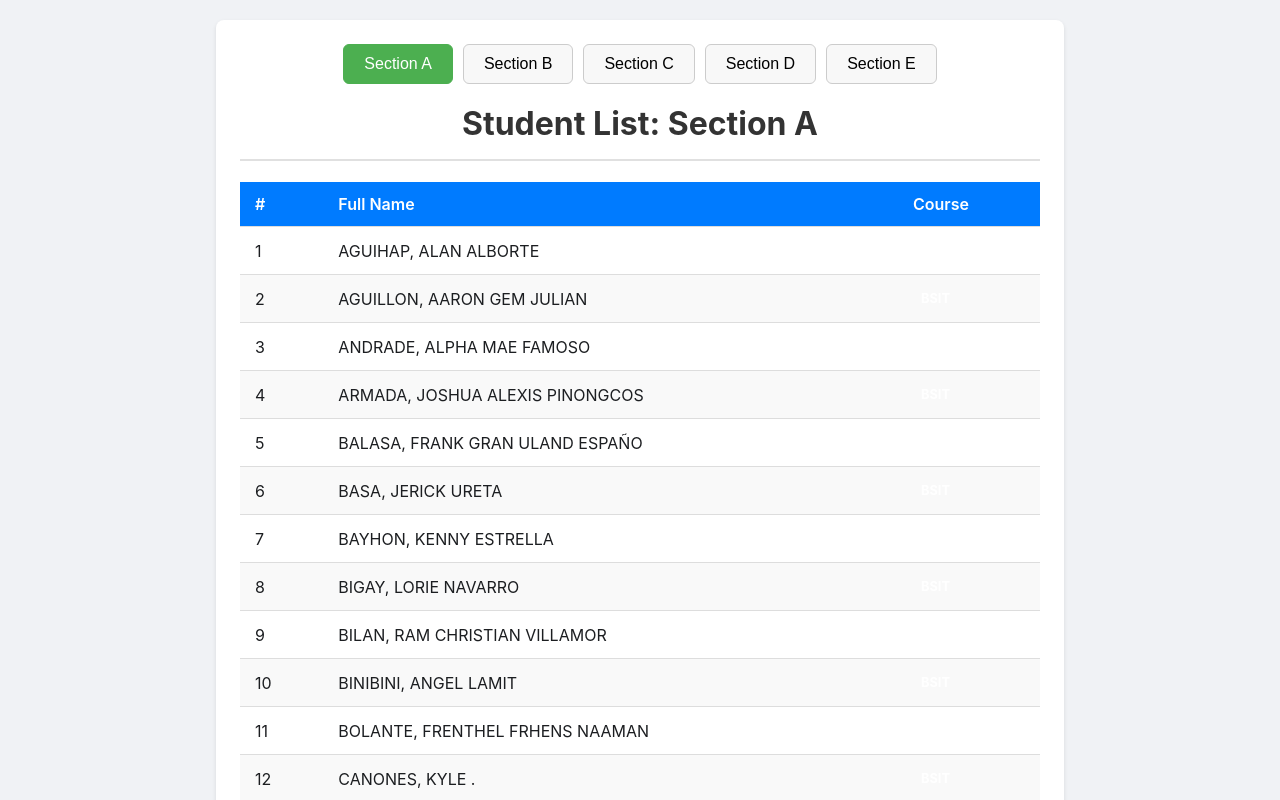
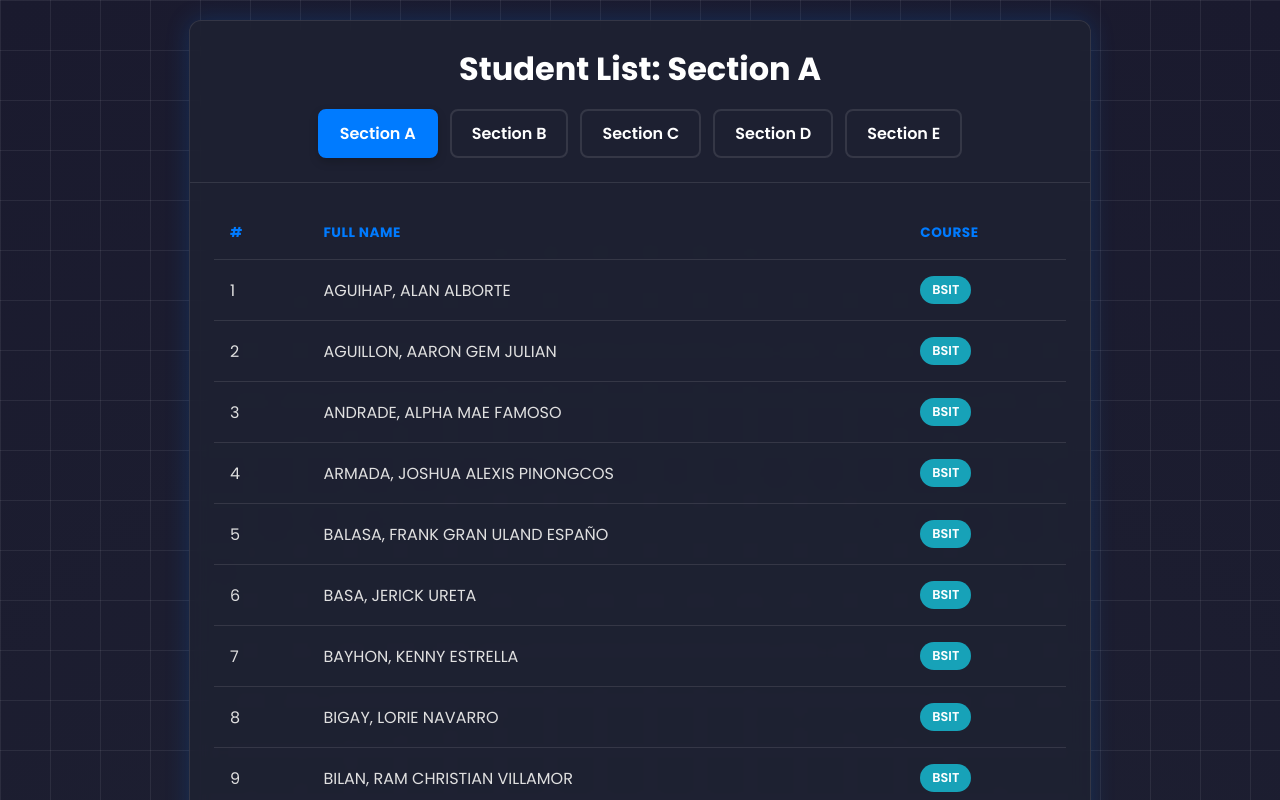
Before and after one commit to Kaizn16/CCS-First-Year-Student-List-A-Y-2025-2026, a plain HTML site: page index.html in a window 1280 px wide. Shown: the top 800 px of the page. Drawn offline with Linux system fonts and the light colour scheme.

Commit message:
Update design

```diff
--- a/index.html
+++ b/index.html
@@ -3,12 +3,15 @@
 <head>
     <meta charset="UTF-8">
     <meta name="viewport" content="width=device-width, initial-scale=1.0">
+    <link href="https://fonts.googleapis.com/css2?family=Poppins:wght@400;600;700&display=swap" rel="stylesheet">
     <link rel="stylesheet" href="styles.css">
     <title>BSIT & BSCS 1 - Student Lists</title>
 </head>
 <body>
 
     <div class="container">
+        <div class="header">
+            <h1 id="section-title">Student List: Section A</h1>
             <div class="section-selector">
                 <button id="btn-secA" class="active">Section A</button>
                 <button id="btn-secB">Section B</button>
@@ -16,7 +19,8 @@
                 <button id="btn-secD">Section D</button>
                 <button id="btn-secE">Section E</button>
             </div>
-        <h1 id="section-title">Student List: Section A</h1>
+        </div>
+        <div class="table-container">
             <table class="student-table">
                 <thead>
                     <tr>
@@ -29,6 +33,7 @@
                 </tbody>
             </table>
         </div>
+    </div>
 
     <script src="script.js"></script>
 </body>
--- a/script.js
+++ b/script.js
@@ -22,9 +22,9 @@ fetch('students.json')
                 const row = document.createElement('tr');
                 const courseClass = student.course.toLowerCase() === 'bsit' ? 'bsit' : 'bscs';
                 row.innerHTML = `
-                    <td>${index + 1}</td>
-                    <td>${student.lastName}, ${student.firstName} ${student.middleName}</td>
-                    <td><span class="course-tag ${courseClass}">${student.course}</span></td>
+                    <td data-label="#">${index + 1}</td>
+                    <td data-label="Full Name">${student.lastName}, ${student.firstName} ${student.middleName || ''}</td>
+                    <td data-label="Course"><span class="course-tag ${courseClass}">${student.course}</span></td>
                 `;
                 listContainer.appendChild(row);
             });
--- a/styles.css
+++ b/styles.css
@@ -1,100 +1,199 @@
-/* Basic Styling */
+:root {
+    --primary-color: #007bff;
+    --primary-hover-color: #0056b3;
+    --background-color-start: #1f2233;
+    --background-color-end: #1a1a2e;
+    --grid-line-color: rgba(255, 255, 255, 0.07);
+    --container-bg: rgba(31, 34, 51, 0.8);
+    --text-color: #e0e0e0;
+    --header-color: #ffffff;
+    --border-color: rgba(255, 255, 255, 0.1);
+    --shadow-color: rgba(0, 123, 255, 0.2);
+    --hover-bg-color: rgba(255, 255, 255, 0.05);
+    --tag-bsit-bg: #17a2b8;
+    --tag-bscs-bg: #dc3545;
+    --font-family: 'Poppins', sans-serif;
+}
+
 body {
-    font-family: -apple-system, BlinkMacSystemFont, "Segoe UI", Roboto, Helvetica, Arial, sans-serif;
-    background-color: #f0f2f5;
-    color: #1c1e21;
+    font-family: var(--font-family);
+    color: var(--text-color);
     margin: 0;
     padding: 20px;
     display: flex;
     justify-content: center;
+    align-items: flex-start;
+    min-height: 100vh;
+
+    background-color: var(--background-color-end);
+    background-image:
+
+        linear-gradient(var(--grid-line-color) 1px, transparent 1px),
+        linear-gradient(90deg, var(--grid-line-color) 1px, transparent 1px),
+
+        radial-gradient(circle at center, var(--background-color-start) 0%, var(--background-color-end) 100%);
+    background-size: 50px 50px, 50px 50px, cover;
 }
+
 
 .container {
     width: 100%;
-    max-width: 800px;
-    background-color: #ffffff;
-    border-radius: 8px;
-    box-shadow: 0 2px 4px rgba(0, 0, 0, 0.1);
-    padding: 24px;
+    max-width: 900px;
+    background-color: var(--container-bg);
+    border: 1px solid var(--border-color);
+    border-radius: 12px;
+    box-shadow: 0 0 25px var(--shadow-color);
+    backdrop-filter: blur(10px);
+    -webkit-backdrop-filter: blur(10px);
+    overflow: hidden;
 }
 
-h1 {
-    color: #333;
-    text-align: center;
-    border-bottom: 2px solid #e0e0e0;
-    padding-bottom: 16px;
-    margin-top: 0;
+.header {
+    padding: 24px;
+    background-color: transparent;
+    color: var(--header-color);
+    border-bottom: 1px solid var(--border-color);
 }
 
-/* Section Selector Buttons */
+#section-title {
+    margin: 0 0 16px 0;
+    text-align: center;
+    font-weight: 700;
+}
+
+
 .section-selector {
     display: flex;
-    flex-wrap: wrap; /* Allows buttons to wrap on smaller screens */
+    flex-wrap: wrap;
     justify-content: center;
-    gap: 10px;
-    margin-bottom: 20px;
+    gap: 12px;
 }
 
 .section-selector button {
     padding: 10px 20px;
-    font-size: 16px;
+    font-size: 1rem;
+    font-family: var(--font-family);
+    font-weight: 600;
     cursor: pointer;
-    border: 1px solid #ccc;
-    border-radius: 6px;
-    background-color: #f8f8f8;
-    transition: background-color 0.3s, border-color 0.3s;
+    border: 2px solid var(--border-color);
+    border-radius: 8px;
+    background-color: transparent;
+    color: var(--header-color);
+    transition: all 0.3s ease;
 }
 
 .section-selector button:hover {
-    background-color: #e9e9e9;
+    background-color: var(--primary-color);
+    border-color: var(--primary-color);
+    transform: translateY(-2px);
 }
 
 .section-selector button.active {
-    background-color: #4CAF50;
-    color: white;
-    border-color: #4CAF50;
+    background-color: var(--primary-color);
+    color: var(--header-color);
+    border-color: var(--primary-color);
+    box-shadow: 0 4px 10px rgba(0, 0, 0, 0.2);
 }
 
-/* Student List Table Styling */
+
+.table-container {
+    padding: 24px;
+}
+
 .student-table {
     width: 100%;
     border-collapse: collapse;
-    margin-top: 20px;
 }
 
 .student-table th, .student-table td {
     text-align: left;
-    padding: 12px 15px;
-    border-bottom: 1px solid #ddd;
+    padding: 16px;
+    border-bottom: 1px solid var(--border-color);
 }
 
 .student-table thead th {
-    background-color: #007bff;
-    color: white;
-    font-weight: 600;
+    color: var(--primary-color);
+    text-transform: uppercase;
+    font-size: 0.85rem;
+    letter-spacing: 0.5px;
 }
 
-.student-table tbody tr:nth-of-type(even) {
-    background-color: #f9f9f9;
+.student-table tbody tr {
+    transition: background-color 0.2s ease;
+}
+
+.student-table tbody tr:last-child td {
+    border-bottom: none;
 }
 
 .student-table tbody tr:hover {
-    background-color: #f1f1f1;
+    background-color: var(--hover-bg-color);
 }
+
 
 .course-tag {
     display: inline-block;
-    padding: 4px 8px;
-    border-radius: 12px;
-    font-size: 0.8em;
-    font-weight: bold;
+    padding: 5px 12px;
+    border-radius: 15px;
+    font-size: 0.8rem;
+    font-weight: 600;
     color: white;
+    text-transform: uppercase;
 }
 
-.course-bsit {
-    background-color: #17a2b8; /* Teal for BSIT */
+.bsit {
+    background-color: var(--tag-bsit-bg);
 }
 
-.course-bscs {
-    background-color: #dc3545; /* Red for BSCS */
+.bscs {
+    background-color: var(--tag-bscs-bg);
 }
+
+
+@media (max-width: 768px) {
+    body {
+        padding: 10px;
+    }
+
+    .header, .table-container {
+        padding: 16px;
+    }
+
+    #section-title {
+        font-size: 1.5rem;
+    }
+
+
+    .student-table thead {
+        display: none;
+    }
+
+    .student-table tr {
+        display: block;
+        border: 1px solid var(--border-color);
+        border-radius: 8px;
+        margin-bottom: 16px;
+        background-color: rgba(0, 0, 0, 0.1);
+    }
+
+    .student-table td {
+        display: flex;
+        justify-content: space-between;
+        align-items: center;
+        text-align: right;
+        padding: 12px;
+        border-bottom: 1px solid var(--border-color);
+    }
+
+    .student-table td:last-child {
+        border-bottom: none;
+    }
+
+    .student-table td::before {
+        content: attr(data-label);
+        font-weight: 600;
+        text-align: left;
+        color: var(--primary-color);
+        margin-right: 10px;
+    }
+}
```
Lines whose indentation alone changed are shown as unchanged.
